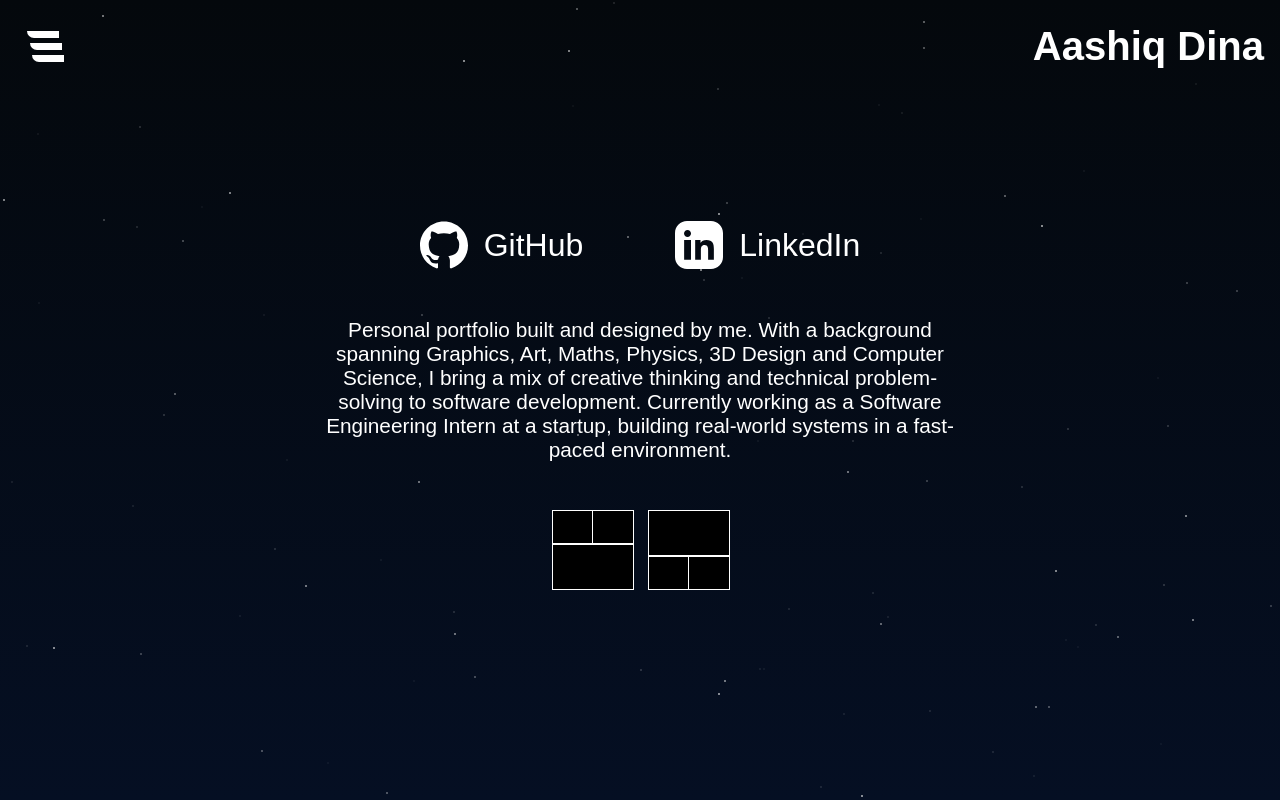
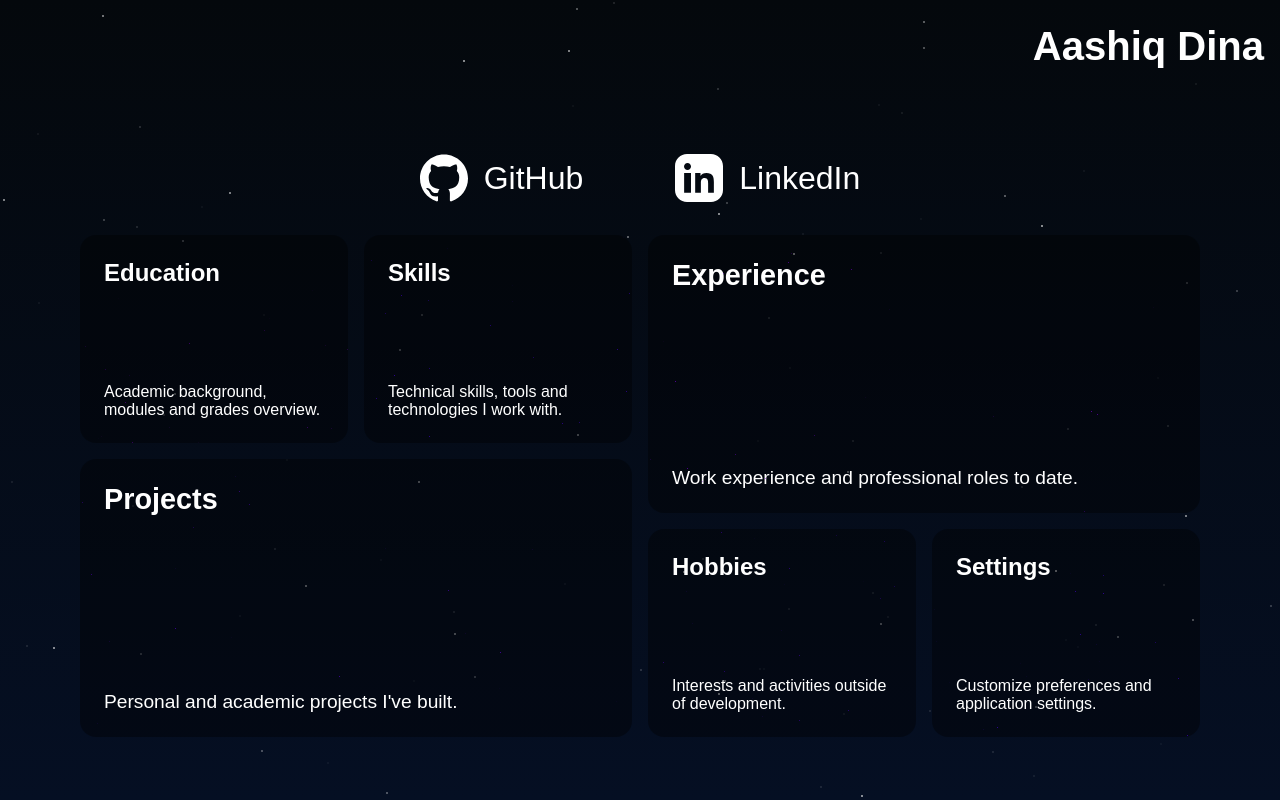
Before and after one commit to AashiqDina/portfolioSiteV2, a React (Vite) app: page / in a window 1280 px wide. Built offline with nearby package versions, Linux system fonts and the light colour scheme; a web font is replaced by a local one.

Commit message:
DEV-001 Home Screen completed (may come back later to add more)

```diff
--- a/src/app/router.tsx
+++ b/src/app/router.tsx
@@ -1,21 +1,22 @@
-import { BrowserRouter, Routes, Route } from "react-router-dom";
-import Header from "../components/header/Header";
-import StarryBackground from "../components/background/StarryBackground";
-import Home from "../pages/Home";
+import { BrowserRouter, Routes, Route } from 'react-router-dom';
+import Header from '../components/header/Header';
+import StarryBackground from '../components/background/StarryBackground';
+import Home from '../pages/Home';
 
-export default function Router(){
-    return(
+export default function Router() {
+  const hideBurger = location.pathname === '/';
+
+  return (
     <BrowserRouter>
       <div className="App">
-                <StarryBackground/>
+        <StarryBackground />
         <div className="Content">
-                    <Header/>
+          <Header hideHamburger={hideBurger} />
           <Routes>
-                            <Route path="/" element={<Home/>} />
-
+            <Route path="/" element={<Home />} />
           </Routes>
         </div>
       </div>
     </BrowserRouter>
-    )
+  );
 }
--- a/src/components/header/Header.tsx
+++ b/src/components/header/Header.tsx
@@ -1,33 +1,39 @@
 import { useState } from "react";
-import { useTheme } from "../../context/ThemeContext"
+import { useTheme } from "../../context/ThemeContext";
 import Hamburger from "../ui/Hamburger";
-import "./Header.css"
+import "./Header.css";
 import { Link } from "react-router-dom";
 import { headerTab } from "../../types";
 
 const tabs: headerTab[] = [
 	{ title: "Home", link: "/" },
-    { title: "Experience", link: "/"},
-    { title: "Education", link: "/"},
-    { title: "Projects", link: "/"},
-    { title: "Skills", link: "/"},
-    { title: "Settings", link: "/"},
-]
+	{ title: "Experience", link: "/" },
+	{ title: "Education", link: "/" },
+	{ title: "Projects", link: "/" },
+	{ title: "Skills", link: "/" },
+	{ title: "Settings", link: "/" },
+];
 
-export default function Header(){
+type props = {
+	hideHamburger: boolean;
+};
+
+export default function Header({ hideHamburger = false }: props) {
 	const { theme } = useTheme();
-    const [menuOpen, setMenuOpen] = useState<boolean>(false)
+	const [menuOpen, setMenuOpen] = useState<boolean>(false);
 
 	return (
 		<header>
+			{!hideHamburger && (
+				<>
 					<Hamburger
 						theme={theme}
 						open={menuOpen}
-                onToggle={() => setMenuOpen(prev => !prev)}
+						onToggle={() => setMenuOpen((prev) => !prev)}
 					/>
 
 					<div className={`menu ${menuOpen ? "open" : "close"}`}>
-                {tabs.map(tab => {
+						{tabs.map((tab) => {
 							return (
 								<Link
 									className="tabTextLink"
@@ -35,22 +41,27 @@ export default function Header(){
 									key={tab.title + "-" + tab.link}
 									aria-disabled={!menuOpen}
 									tabIndex={menuOpen ? 0 : -1}
-                            style={{"--hover-background": theme.textHoverAnimation.background} as React.CSSProperties}
+									style={
+										{
+											"--hover-background": theme.textHoverAnimation.background,
+										} as React.CSSProperties
+									}
 								>
 									<h2 className="tabText" style={theme.primaryText}>
 										{tab.title}
 									</h2>
 								</Link>
-                    )
+							);
 						})}
 					</div>
+				</>
+			)}
+			{hideHamburger && <div></div>}
 			<Link to={"/"}>
-                <h1
-                    className="HeaderTitle"
-                    style={theme.primaryText}>
+				<h1 className="HeaderTitle" style={theme.primaryText}>
 					Aashiq Dina
 				</h1>
 			</Link>
 		</header>
-    )
+	);
 }
--- a/src/components/home/HomeQuickSection.css
+++ b/src/components/home/HomeQuickSection.css
@@ -4,63 +4,131 @@
     justify-content: center;
     flex-direction: row;
     gap: 1rem;
+    margin-left: 5rem;
+    margin-right: 5rem;
 }
 
-.HomeQuickSectionLayoutOne {
+.HomeQuickSectionLayout{
     display: grid;
     grid-template-columns: repeat(2, 1fr);
-    grid-template-rows: 4fr 3fr;
-    height: 5rem;
-    width: 5rem;
+    gap: 1rem;
+    width: 100%;
 }
 
-.HomeQuickSectionLayoutTwo {
-    display: grid;
-    grid-template-columns: repeat(2, 1fr);
-    grid-template-rows: 3fr 4fr;
-    height: 5rem;
-    width: 5rem;
+.HomeQuickSectionLayout.One {
+    grid-template-rows: 4fr 3fr;
 }
 
-.HomeQuickSectionBox-child1-type1{
+.HomeQuickSectionLayout.Two {
+    grid-template-rows: 3fr 4fr;
+}
+
+.HomeQuickSectionLayout * {
+    box-sizing: border-box;
+}
+
+.HomeQuickSectionBox{
+    display: flex;
+    align-items: flex-start;
+    justify-content: space-between;
+    flex-direction: column;
+    gap: 6rem;
+    padding: 1.5rem;
+    border-radius: 1rem;
+    position: relative;
+    border-radius: 1rem;
+    overflow: hidden;
+    transition: all 0.3s ease-in-out;
+    cursor: pointer;
+    background-color: #00000060;
+}
+
+.HomeQuickSectionBox::before {
+    content: "";
+    position: absolute;
+    inset: 0;
+    padding: 5px;
+    border-radius: inherit;
+    pointer-events: none;
+
+    background: radial-gradient(
+        18rem circle at var(--mouse-x) var(--mouse-y),
+        var(--hover-colour),
+        transparent 60%
+    );
+
+    -webkit-mask:
+        linear-gradient(#000 0 0) content-box,
+        linear-gradient(#000 0 0);
+
+    -webkit-mask-composite: xor;
+    mask-composite: exclude;
+
+    opacity: 0;
+    transition: opacity 0.25s ease;
+}
+
+.HomeQuickSectionBox::before {
+    opacity: 1;
+}
+
+.HomeQuickSectionBox:hover {
+    transform: scale(1.01);
+}
+.HomeQuickSectionBox.child1.type1{
     width: 100%;
-    padding: 1rem;
-    background-color: black;
-    border: 1px white solid;
     grid-area: 1 / 1 / 2 / 2;
 }
 
-.HomeQuickSectionBox-child2-type1{
+.HomeQuickSectionBox.child2.type1{
     width: 100%;
-    background-color: black;
-    border: 1px white solid;
     grid-area: 1 / 2 / 2 / 3;
 }
 
-.HomeQuickSectionBox-child3-type1{
+.HomeQuickSectionBox.child3.type1{
     width: 100%;
-    background-color: black;
-    border: 1px white solid;
     grid-area: 2 / 1 / 3 / 3;
 }
 
-.HomeQuickSectionBox-child1-type2{
+.HomeQuickSectionBox.child1.type2{
     width: 100%;
-    background-color: black;
-    border: 1px white solid;
     grid-area: 1 / 1 / 2 / 3;
 }
 
-.HomeQuickSectionBox-child2-type2{
+.HomeQuickSectionBox.child2.type2{
     width: 100%;
-    background-color: black;
-    border: 1px white solid;
     grid-area: 2 / 1 / 3 / 2;
 }
 
-.HomeQuickSectionBox-child3-type2{
+.HomeQuickSectionBox.child3.type2{
     width: 100%;
-    background-color: black;
-    border: 1px white solid;
     grid-area: 2 / 2 / 3 / 3;
 }
+
+
+.HomeQuickSectionBox h3{
+    font-size: 1.5rem;
+}
+
+.HomeQuickSectionBox h4{
+    font-size: 1rem;
+    font-weight: 200;
+}
+
+.HomeQuickSectionBox.child1.type2 h3, .HomeQuickSectionBox.child3.type1 h3{
+    font-size: 1.8rem;
+}
+
+.HomeQuickSectionBox.child1.type2 h4, .HomeQuickSectionBox.child3.type1 h4{
+    font-size: 1.2rem;
+}
+
+.purpleStar {
+    position: absolute;
+    width: 1px;
+    height: 1px;
+    border-radius: 50%;
+    opacity: 0.5;
+    animation: twinkle 2s infinite;
+    transition: all 0.5s ease-in-out;
+}
--- a/src/components/home/HomeQuickSection.tsx
+++ b/src/components/home/HomeQuickSection.tsx
@@ -1,37 +1,39 @@
-import { useEffect, useState } from 'react';
-import { homePageData } from '../../types';
-import './HomeQuickSection.css';
+import { useEffect, useMemo, useRef, useState } from "react";
+import { homePageData } from "../../types";
+import "./HomeQuickSection.css";
+import { useTheme } from "../../context/ThemeContext";
+import { addAlpha } from "../../styles/colours";
 
 const PagesData: homePageData[] = [
 	{
-    color: '#120F17',
-    title: 'Projects',
-    description: 'Personal and Academic',
+		title: "Education",
+		description: "Academic background, modules and grades overview.",
+		borderHoverColour: "#6a00ac",
 	},
 	{
-    color: '#120F17',
-    title: 'Projects',
-    description: 'Personal and Academic',
+		title: "Skills",
+		description: "Technical skills, tools and technologies I work with.",
+		borderHoverColour: "#5500ff",
 	},
 	{
-    color: '#120F17',
-    title: 'Projects',
-    description: 'Personal and Academic',
+		title: "Projects",
+		description: "Personal and academic projects I've built.",
+		borderHoverColour: "#6f00ff",
 	},
 	{
-    color: '#120F17',
-    title: 'Projects',
-    description: 'Personal and Academic',
+		title: "Experience",
+		description: "Work experience and professional roles to date.",
+		borderHoverColour: "#9000ff",
 	},
 	{
-    color: '#120F17',
-    title: 'Projects',
-    description: 'Personal and Academic',
+		title: "Hobbies",
+		description: "Interests and activities outside of development.",
+		borderHoverColour: "#4c00c5",
 	},
 	{
-    color: '#120F17',
-    title: 'Projects',
-    description: 'Personal and Academic',
+		title: "Settings",
+		description: "Customize preferences and application settings.",
+		borderHoverColour: "#5500ff",
 	},
 ];
 
@@ -55,12 +57,23 @@ export default function HomeQuickSections() {
 
 	return (
 		<div className="HomeQuickSectionsContainer">
-      {data.map((arr, index) => {
-        // grid
+			{data.map((formattedData, index) => {
 				return (
-          <div className={index % 2 ? `HomeQuickSectionLayoutOne` : `HomeQuickSectionLayoutTwo`}>
-            {arr.map((data, childIndex) => {
-              return <QuickSectionBox data={data} parentIndex={index} childIndex={childIndex} />;
+					<div
+						className={
+							index % 2 ? `HomeQuickSectionLayout One` : `HomeQuickSectionLayout Two`
+						}
+						key={`${index}-${formattedData[index].title}`}
+					>
+						{formattedData.map((data, childIndex) => {
+							return (
+								<QuickSectionBox
+									data={data}
+									parentIndex={index}
+									childIndex={childIndex}
+									key={`${data.title}-${childIndex}`}
+								/>
+							);
 						})}
 					</div>
 				);
@@ -75,7 +88,59 @@ type QuickSectionBoxProps = {
 	childIndex: number;
 };
 
-function QuickSectionBox({ data, parentIndex, childIndex }: QuickSectionBoxProps) {
+function QuickSectionBox({
+	data,
+	parentIndex,
+	childIndex,
+}: QuickSectionBoxProps) {
+	const { theme } = useTheme();
 	const type = parentIndex % 2 === 0 ? 1 : 2;
-  return <div className={`HomeQuickSectionBox-child${childIndex + 1}-type${type}`}></div>;
+	const cardRef = useRef<HTMLDivElement>(null);
+
+	const purpleStars = useMemo(
+		() =>
+			Array.from({ length: 20 }).map(() => ({
+				top: Math.random() * 100,
+				left: Math.random() * 100,
+				delay: Math.random() * 3,
+			})),
+		[],
+	);
+
+	function handleMouseMove(e: React.MouseEvent<HTMLDivElement>) {
+		if (!cardRef.current) return;
+
+		const rect = cardRef.current.getBoundingClientRect();
+
+		cardRef.current.style.setProperty("--mouse-x", `${e.clientX - rect.left}px`);
+		cardRef.current.style.setProperty("--mouse-y", `${e.clientY - rect.top}px`);
+		cardRef.current.style.setProperty(
+			"--hover-colour",
+			`${addAlpha(data.borderHoverColour, 50)}`,
+		);
 	}
+
+	return (
+		<div
+			className={`HomeQuickSectionBox child${childIndex + 1} type${type}`}
+			style={theme.card}
+			ref={cardRef}
+			onMouseMove={handleMouseMove}
+		>
+			<h3 style={theme.primaryText}>{data.title}</h3>
+			{purpleStars.map((star, i) => (
+				<div
+					key={i}
+					className="purpleStar"
+					style={{
+						top: `${star.top}%`,
+						left: `${star.left}%`,
+						animationDelay: `${star.delay}s`,
+						backgroundColor: `${data.borderHoverColour}`,
+					}}
+				/>
+			))}
+			<h4 style={theme.primaryText}>{data.description}</h4>
+		</div>
+	);
+}
--- a/src/pages/Home.css
+++ b/src/pages/Home.css
@@ -13,8 +13,12 @@
     align-items: center;
     justify-content: center;
     flex-direction: column;
-    gap: 3rem;
-    margin-bottom: 10rem;
+    gap: 2rem;
+    height: 100%;
+    width: 100%;
+    margin-bottom: 5rem;
+    margin-left: 5rem;
+    margin-right: 5rem;
 }
 
 .GitHubLinkedInButton{
@@ -61,7 +65,7 @@
     justify-content: center;
     gap: 1rem;
     flex-direction: column;
-    width: 50%;
+    width: 80%;
 }
 
 .ShortAboutMeDescription p{
--- a/src/pages/Home.tsx
+++ b/src/pages/Home.tsx
@@ -1,19 +1,19 @@
-import GitHubIcon from '../assets/githubIcon.svg?react';
-import LinkedInIcon from '../assets/linkedinIcon.svg?react';
-import HomeQuickSection from '../components/home/HomeQuickSection';
-import AppButton from '../components/ui/AppButton';
-import { useTheme } from '../context/ThemeContext';
-import './Home.css';
+import GitHubIcon from "../assets/githubIcon.svg?react";
+import LinkedInIcon from "../assets/linkedinIcon.svg?react";
+import HomeQuickSection from "../components/home/HomeQuickSection";
+import AppButton from "../components/ui/AppButton";
+import { useTheme } from "../context/ThemeContext";
+import "./Home.css";
 
 export default function Home() {
 	const { theme } = useTheme();
 
 	const pages = [
-    { name: 'Projects', link: '/' },
-    { name: 'Experience', link: '/' },
-    { name: 'Education', link: '/' },
-    { name: 'Skills', link: '/' },
-    { name: 'Hobbies', link: '/' },
+		{ name: "Projects", link: "/" },
+		{ name: "Experience", link: "/" },
+		{ name: "Education", link: "/" },
+		{ name: "Skills", link: "/" },
+		{ name: "Hobbies", link: "/" },
 	];
 
 	return (
@@ -22,34 +22,39 @@ export default function Home() {
 				<article className="GitLinkedInSection">
 					<AppButton
 						text="GitHub"
-            onPress={() => (window.location.href = 'https://github.com/AashiqDina')}
+						onPress={() => (window.location.href = "https://github.com/AashiqDina")}
 						style={
 							{
-                '--hover-background': theme.textHoverAnimation.background,
+								"--hover-background": theme.textHoverAnimation.background,
 								...theme.secondaryButton,
 							} as React.CSSProperties
 						}
 						textStyle={theme.primaryText}
 						className="GitHubLinkedInButton"
-            leftIcon={<GitHubIcon style={theme.svgIcons} className="GitHubLinkedInIcon" />}
+						leftIcon={
+							<GitHubIcon style={theme.svgIcons} className="GitHubLinkedInIcon" />
+						}
 					/>
 					<AppButton
 						text="LinkedIn"
 						onPress={() =>
-              (window.location.href = 'https://www.linkedin.com/in/aashiq-dina-339842227/')
+							(window.location.href =
+								"https://www.linkedin.com/in/aashiq-dina-339842227/")
 						}
 						style={
 							{
-                '--hover-background': theme.textHoverAnimation.background,
+								"--hover-background": theme.textHoverAnimation.background,
 								...theme.secondaryButton,
 							} as React.CSSProperties
 						}
 						textStyle={theme.primaryText}
 						className="GitHubLinkedInButton"
-            leftIcon={<LinkedInIcon style={theme.svgIcons} className="GitHubLinkedInIcon" />}
+						leftIcon={
+							<LinkedInIcon style={theme.svgIcons} className="GitHubLinkedInIcon" />
+						}
 					/>
 				</article>
-        <article className="ShortAboutMeDescription">
+				{/* <article className="ShortAboutMeDescription">
           <p style={theme.primaryText}>
             Personal portfolio built and designed by me. With a background spanning Graphics, Art,
             Maths, Physics, 3D Design and Computer Science, I bring a mix of creative thinking and
@@ -57,7 +62,7 @@ export default function Home() {
             Engineering Intern at a startup, building real-world systems in a fast-paced
             environment.
           </p>
-        </article>
+        </article> */}
 				{/* <article className="QuickButtons">
                     {pages.map((page) => {
                             return (
--- a/src/styles/colours.ts
+++ b/src/styles/colours.ts
@@ -3,6 +3,10 @@ export function addAlpha(colour: string, alpha: number): string{
     if(alpha >= 100 || alpha < 0) return colour
     return `${colour}${alpha}`
 }
+
+// Backgrounds
+export const DEFAULT_TOP = "#04080c"
+export const DEFAULT_BOTTOM = "#050f23"
 
 // Basic Colours
 export const WHITE = "#ffffff"
--- a/src/styles/theme.ts
+++ b/src/styles/theme.ts
@@ -1,5 +1,5 @@
 import { theme } from "../types";
-import { addAlpha, BLACK, MUTED_BLUE, WHITE } from "./colours";
+import { addAlpha, BLACK, MUTED_BLUE, WHITE, DEFAULT_TOP, DEFAULT_BOTTOM } from "./colours";
 
 
 // Default Colour Scheme
@@ -10,7 +10,7 @@ const defaultButtonBackgroundColour = addAlpha(BLACK, 50)
 export const themes: Record<string, theme> = {
     default: {
         background: {
-            background: "linear-gradient(180deg, #04080c, #050f23)",
+            background: `linear-gradient(180deg, ${DEFAULT_TOP}, ${DEFAULT_BOTTOM})`,
         },
 
         icons: {
@@ -42,5 +42,9 @@ export const themes: Record<string, theme> = {
         textHoverAnimation: {
             background: `linear-gradient(135deg, ${defaultMainColour} 25%, ${defaultSecondaryHoverColour}, ${defaultMainColour} 75%)`
         },
+
+        card: {
+            // border: `1px solid ${defaultMainColour}`,
+        },
     },
 };
--- a/src/types.ts
+++ b/src/types.ts
@@ -32,6 +32,10 @@ export type theme = {
     textHoverAnimation: {
         background: string;
     }
+
+    card: {
+        // border: string
+    }
 }
 
 // --------- Header ---------
@@ -44,7 +48,7 @@ export type headerTab = {
 // --------- Home ---------
 
 export type homePageData = {
-    color: string,
     title: string,
     description: string,
+    borderHoverColour: string
 }
```
Also changed, not shown: 1 other file (tests, documents, lock files or other folders). Lines whose indentation alone changed are shown as unchanged.
